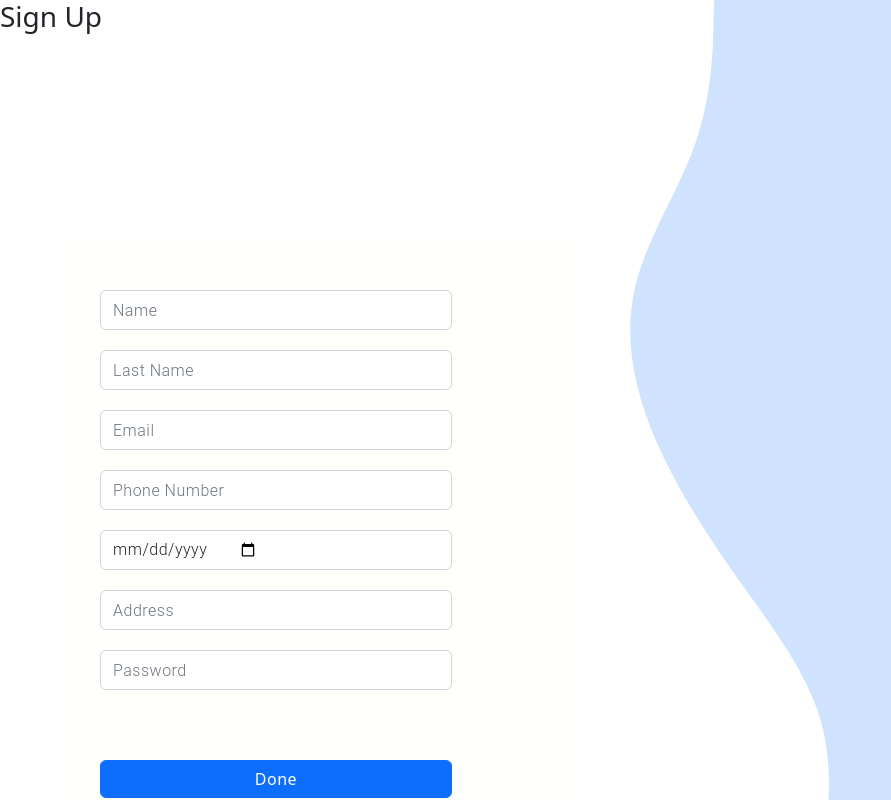
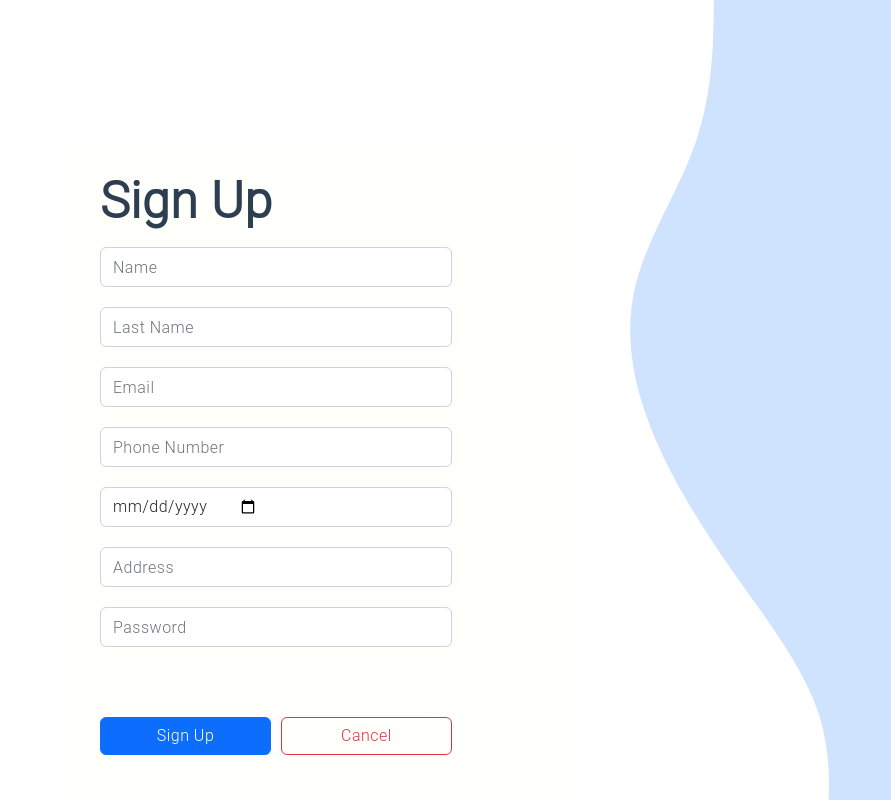
Before and after one commit to IcesiComputacionInternet/TallerFinal, a React (Vite) app in the folder frontend/: page /signup in a window 1280 px wide. Shown: the whole page, without its empty margins (0-891 px from the left). Built offline with nearby package versions, Linux system fonts and the light colour scheme; the HTML template or start-up script is replaced by a standard one.

Commit message:
Part of the SignUp styles added

```diff
--- a/frontend/src/components/Login.tsx
+++ b/frontend/src/components/Login.tsx
@@ -1,11 +1,10 @@
 // @ts-ignore
 import React, { useState } from "react";
-import axios from "axios";
+// import axios from "axios";
 import { NavigateFunction, useNavigate } from "react-router-dom";
 import '../style/form.css'
 // import loginImg from '../assets/loginImg.svg'
 import loginImg from '../assets/cellp.gif'
-import signUp from "./SignUp.tsx";
 
 const baseUrl = "http://localhost:8080";
 
@@ -54,9 +53,9 @@ const Login = ({ setLogin }: Props) => {
     return (
         <body>
         <div className="container">
-            <form>
+            <form className="login-form">
                 <h3>Sign in</h3>
-                <p>Welcome (nombre de la tienda)</p>
+                <p>Welcome to (nombre de la tienda)</p>
                 <div className="form-group">
                     <input
                         type="text"
@@ -87,9 +86,6 @@ const Login = ({ setLogin }: Props) => {
                 </div>
                 <button onClick={signUpPage} className="btn btn-outline-primary">
                     Sign up
-                    <div className="arrow-wrapper" >
-                        <div className="arrow"></div>
-                    </div>
                 </button>
             </form>
             <img src={loginImg} alt="Mobile Login" className="svg-image" />
--- a/frontend/src/components/SignUp.tsx
+++ b/frontend/src/components/SignUp.tsx
@@ -1,5 +1,7 @@
 // @ts-ignore
 import React, { useState } from "react";
+import '../style/form.css'
+import { NavigateFunction, useNavigate } from "react-router-dom";
 
 const SignUp = () => {
     const [name, setName] = useState("");
@@ -10,16 +12,21 @@ const SignUp = () => {
     const [birthday, setBirthday] = useState("");
     // const [rol, setRol] = useState("");
     const [password, setPassword] = useState("");
+    const navigation : NavigateFunction = useNavigate();
 
     const handleSubmit = async (event: any) => {
         event.preventDefault();
     };
 
+    const cancelSignUp = () => {
+        navigation("/login");
+    }
+
     return (
+        <body>
         <div className="container">
-                            <div className="card-body">
-                                <h3 className="card-title">Sign Up</h3>
-                                <form onSubmit={handleSubmit}>
+                <form onSubmit={handleSubmit} className='signup-form'>
+                    <h3>Sign Up</h3>
                     <div className="form-group">
                         <input
                             type="text"
@@ -83,12 +90,13 @@ const SignUp = () => {
                             onChange={(event) => setPassword(event.target.value)}
                         />
                     </div>
-                                    <button type="submit" className="btn btn-primary" >
-                                        Done
-                                    </button>
+                    <div className="button-container">
+                        <button className="btn btn-primary">Sign Up</button>
+                        <button className="btn btn-outline-danger" onClick={cancelSignUp}>Cancel</button>
+                    </div>
                 </form>
             </div>
-                        </div>
+        </body>
     );
 };
 export default SignUp;
--- a/frontend/src/style/form.css
+++ b/frontend/src/style/form.css
@@ -16,7 +16,7 @@ body {
     background-repeat: no-repeat;
 }
 
-form{
+.login-form{
     height: 800px;
     width: 500px;
     background-color: rgba(255,252,237,0.20);
@@ -26,6 +26,18 @@ form{
     left: 25%;
     padding: 30px 30px;
 }
+
+.signup-form{
+    height: 1000px;
+    width: 500px;
+    background-color: rgba(255,252,237,0.20);
+    position: absolute;
+    transform: translate(-50%,-50%);
+    top: 80%;
+    left: 25%;
+    padding: 30px 30px;
+}
+
 form *{
     font-family: 'Roboto Light',sans-serif;
     color: #2C3E50;
@@ -77,7 +89,7 @@ input.form-control{
 .svg-image {
     width: 770px;
     height: 800px;
-    margin-left: 45%;
+    margin-left: 40%;
     position: absolute;
     top: 50%;
     transform: translateY(-50%);
@@ -89,71 +101,13 @@ button{
     color: #080710;
     padding: 15px 0;
     font-size: 18px;
-    font-weight: 600;
     border-radius: 5px;
     cursor: pointer;
+    font-weight: bolder;
 }
 
-
-/*button {*/
-/*    margin-top: 50px;*/
-/*    width: 80%;*/
-/*    color: white;*/
-/*    --primary-color: #0d6efd;*/
-/*    --secondary-color: white;*/
-/*    --hover-color: #111;*/
-/*    --arrow-width: 10px;*/
-/*    --arrow-stroke: 2px;*/
-/*    border: 0;*/
-/*    border-radius: 5px;*/
-/*    padding: 1em 1.5em;*/
-/*    background: var(--primary-color);*/
-/*    display: flex;*/
-/*    transition: 0.2s background;*/
-/*    align-items: center;*/
-/*    gap: 0.6em;*/
-/*    font-weight: bold;*/
-
-/*}*/
-
-
-/*button .arrow-wrapper {*/
-/*    display: flex;*/
-/*    justify-content: center;*/
-/*    align-items: center;*/
-/*}*/
-
-/*button .arrow {*/
-/*    margin-top: 1px;*/
-/*    width: var(--arrow-width);*/
-/*    background: var(--primary-color);*/
-/*    height: var(--arrow-stroke);*/
-/*    position: relative;*/
-/*    transition: 0.2s;*/
-/*}*/
-
-/*button .arrow::before {*/
-/*    content: "";*/
-/*    box-sizing: border-box;*/
-/*    position: absolute;*/
-/*    border: solid var(--secondary-color);*/
-/*    border-width: 0 var(--arrow-stroke) var(--arrow-stroke) 0;*/
-/*    display: inline-block;*/
-/*    top: -3px;*/
-/*    right: 3px;*/
-/*    transition: 0.2s;*/
-/*    padding: 3px;*/
-/*    transform: rotate(-45deg);*/
-/*}*/
-
-/*button:hover {*/
-/*    background-color: var(--hover-color);*/
-/*}*/
-
-/*button:hover .arrow {*/
-/*    background: var(--secondary-color);*/
-/*}*/
-
-/*button:hover .arrow:before {*/
-/*    right: 0;*/
-/*}*/
+.button-container {
+    display: flex;
+    width: 80%;
+    gap: 10px;
+}
```
Lines whose indentation alone changed are shown as unchanged.
